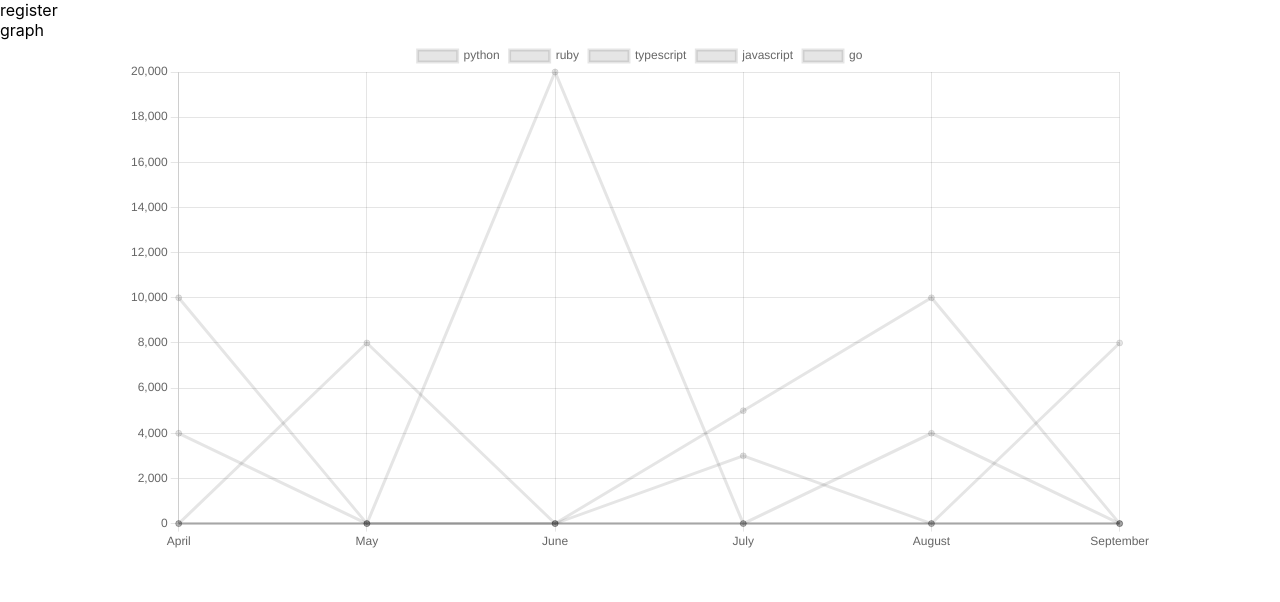
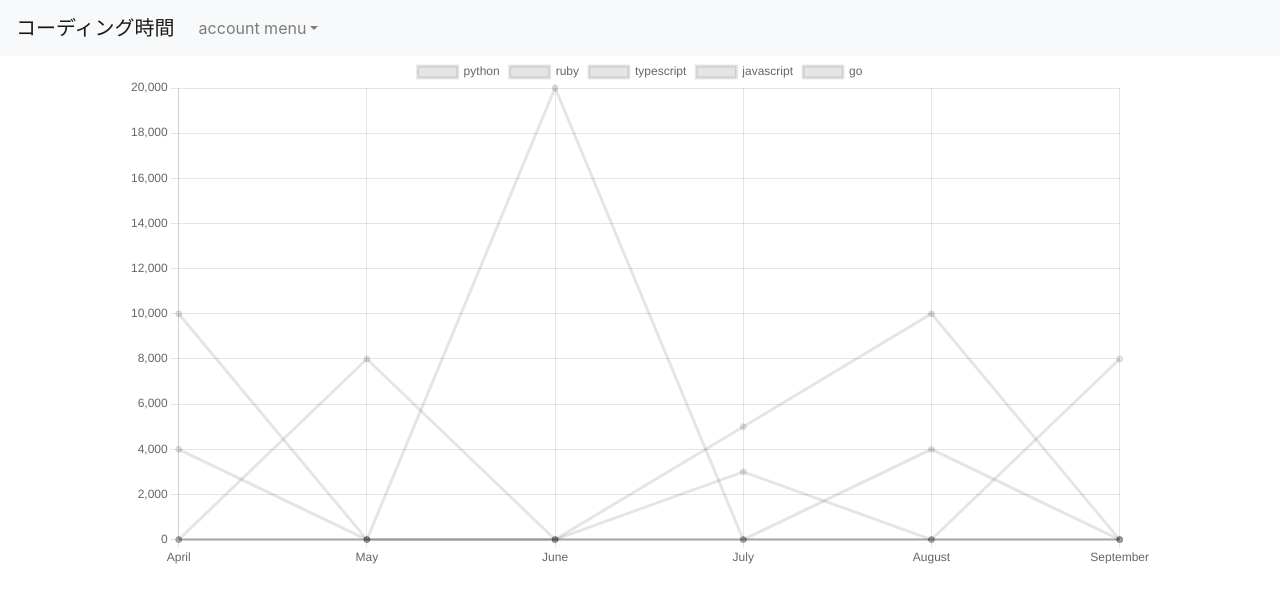
Before and after one commit to supporterz-vol5-1/Hackathon-vol5-frontend, a React (Create React App) app in the folder app/: page / in a window 1280 px wide. Shown: the top 602 px of the page. Built offline with nearby package versions, Linux system fonts and the light colour scheme.

Commit message:
boostrapを適用

```diff
--- a/app/src/Navibar.js
+++ b/app/src/Navibar.js
@@ -1,4 +1,7 @@
 import React from "react";
+import Button from "react-bootstrap/Button";
+import Navbar from "react-bootstrap/Navbar";
+import { NavDropdown, Nav } from "react-bootstrap";
 
 class Navibar extends React.Component {
   render() {
@@ -8,15 +11,28 @@ class Navibar extends React.Component {
 
 function RenderBarElement() {
   return (
-    <div>
-      <BarElement name="register" />
-      <BarElement name="graph" />
-    </div>
+    <Navbar bg="light" expand="lg">
+      <Navbar.Brand>コーディング時間</Navbar.Brand>
+      <Navbar.Collapse id="basic-navbar-nav">
+        <Nav className="mr-auto">
+          <DropdownMenu />
+        </Nav>
+      </Navbar.Collapse>
+    </Navbar>
   );
 }
 
-function BarElement(props) {
-  return <div>{props.name}</div>;
+function DropdownMenu() {
+  return (
+    <NavDropdown title="account menu" id="cnav-dropdown">
+      <DropdownElemnt name="register" />
+      <DropdownElemnt name="change account" />
+    </NavDropdown>
+  );
+}
+
+function DropdownElemnt(props) {
+  return <NavDropdown.Item>{props.name}</NavDropdown.Item>;
 }
 
 export default Navibar;
--- a/app/src/index.js
+++ b/app/src/index.js
@@ -4,6 +4,7 @@ import "./index.css";
 import App from "./App";
 import reportWebVitals from "./reportWebVitals";
 import Navibar from "./Navibar";
+import "bootstrap/dist/css/bootstrap.min.css";
 
 ReactDOM.render(
   <React.StrictMode>
--- /dev/null
+++ b/app/src/navibar.css
@@ -0,0 +1,3 @@
+.buttons{
+    text-align: right
+}
```
